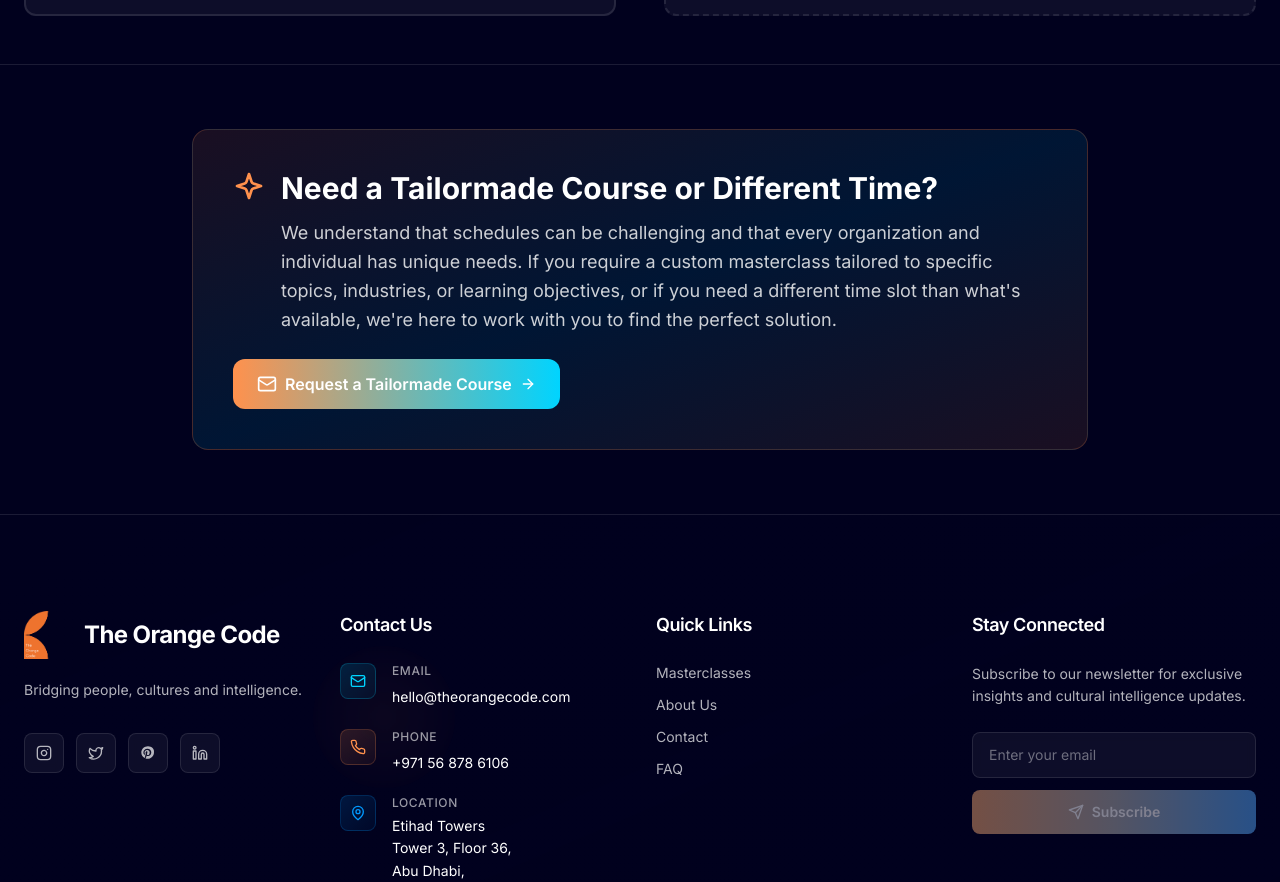
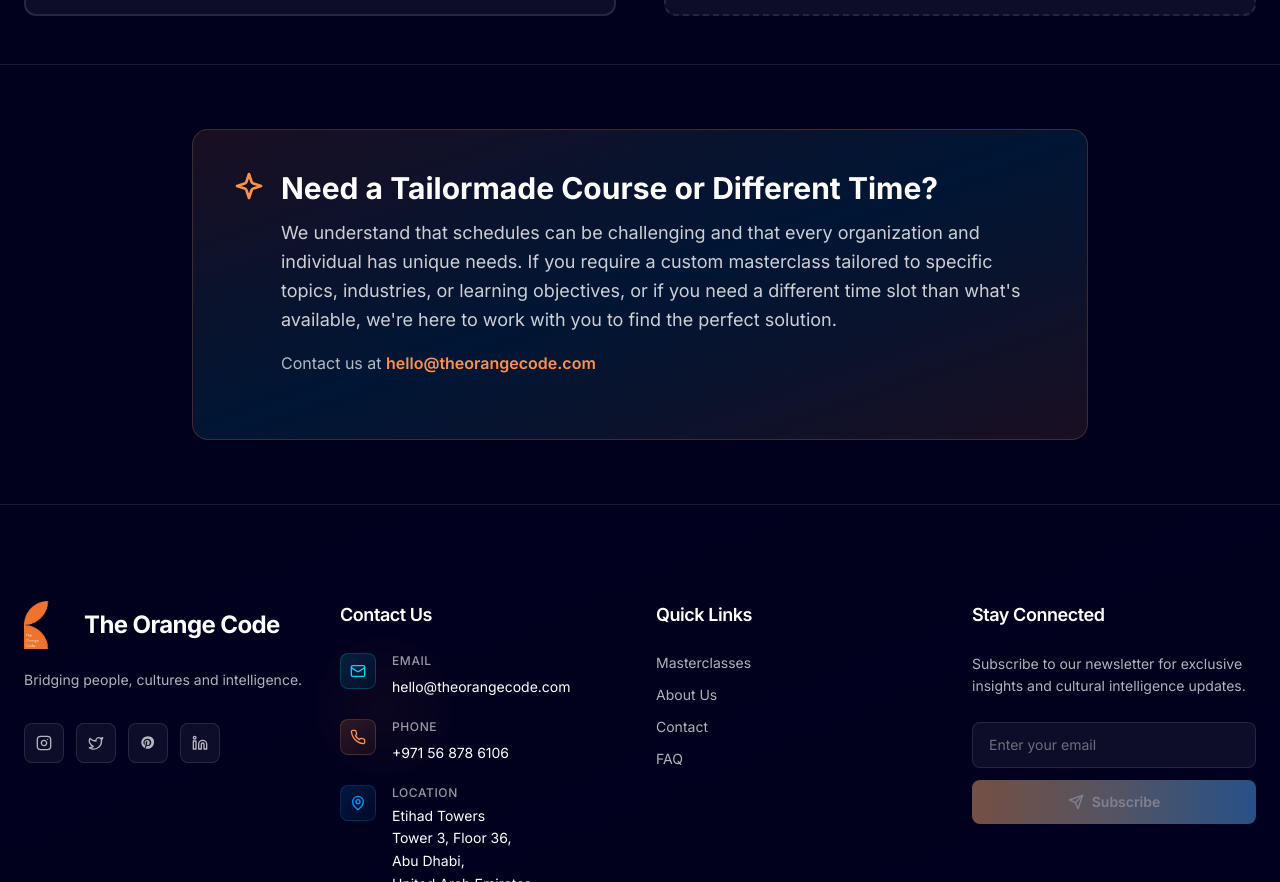
Before and after one commit to sksh100/theorangecode, a Next.js app: page /masterclasses in a window 1280 px wide. Shown: the part 1240-2122 px from the top of the page. Built offline with nearby package versions, Linux system fonts and the light colour scheme.

Commit message:
Add Home to navbar, add email contact to tailormade section and remove CTA button

```diff
--- a/src/app/masterclasses/page.tsx
+++ b/src/app/masterclasses/page.tsx
@@ -518,24 +518,22 @@
                     <h2 className="text-2xl md:text-3xl font-bold mb-3 text-white">
                       Need a Tailormade Course or Different Time?
                     </h2>
-                    <p className="text-white/80 text-lg leading-relaxed">
+                    <p className="text-white/80 text-lg leading-relaxed mb-4">
                       We understand that schedules can be challenging and that every organization and individual has unique needs. If you require a custom masterclass tailored to specific topics, industries, or learning objectives, or if you need a different time slot than what's available, we're here to work with you to find the perfect solution.
+                    </p>
+                    <p className="text-white/70 text-base">
+                      Contact us at{' '}
+                      <a
+                        href="mailto:hello@theorangecode.com"
+                        className="text-orange hover:text-orange/80 transition-colors font-semibold"
+                      >
+                        hello@theorangecode.com
+                      </a>
                     </p>
                   </div>
                 </div>
 
-                {!showTailormadeForm ? (
-                  <motion.button
-                    onClick={() => setShowTailormadeForm(true)}
-                    initial={{ opacity: 0, y: 10 }}
-                    animate={{ opacity: 1, y: 0 }}
-                    className="w-full md:w-auto inline-flex items-center gap-2 px-6 py-3 bg-gradient-to-r from-orange to-azure-blue text-white font-semibold rounded-xl hover:shadow-lg hover:shadow-orange/30 transition-all duration-300"
-                  >
-                    <Mail className="w-5 h-5" />
-                    <span>Request a Tailormade Course</span>
-                    <ArrowRight className="w-4 h-4" />
-                  </motion.button>
-                ) : (
+                {showTailormadeForm && (
                   <motion.div
                     initial={{ opacity: 0, height: 0 }}
                     animate={{ opacity: 1, height: 'auto' }}
--- a/src/components/ModernNavbar.tsx
+++ b/src/components/ModernNavbar.tsx
@@ -44,6 +44,10 @@
   }, [])
 
   const navItems = [
+    {
+      label: 'Home',
+      href: '/preview',
+    },
     {
       label: 'Masterclasses',
       href: '/masterclasses',
```
